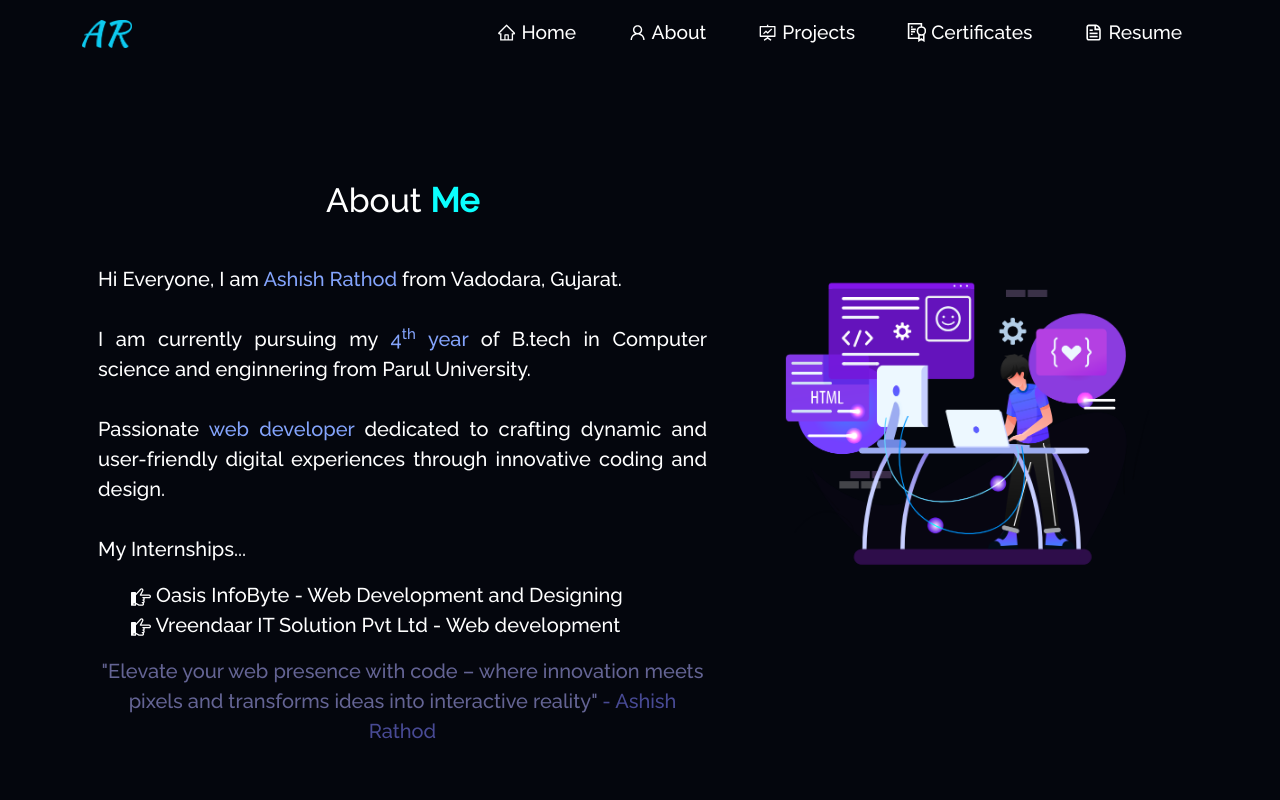
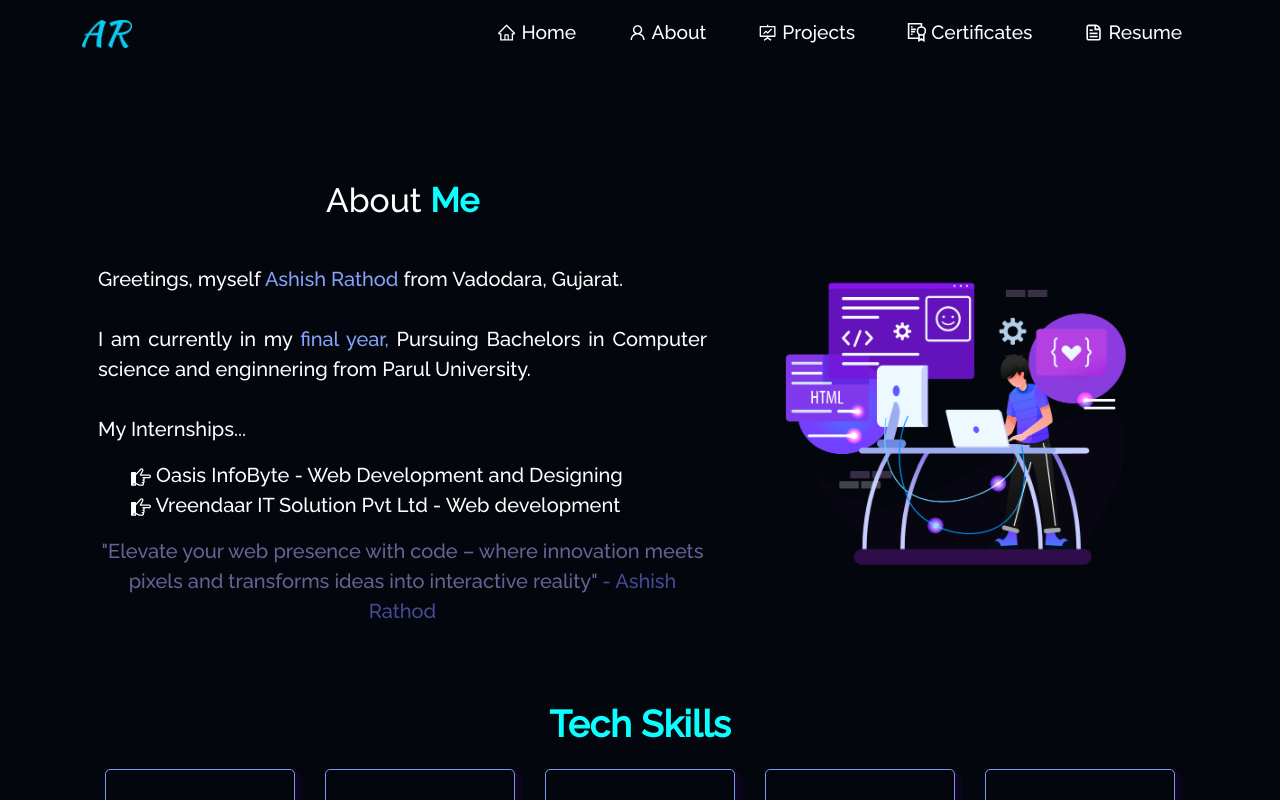
Before and after one commit to AR2905/AvR-Portfolio, a React (Vite) app: page /about in a window 1280 px wide. Shown: the top 800 px of the page. Built offline with nearby package versions, Linux system fonts and the light colour scheme.

Commit message:
Update AboutCard.jsx

```diff
--- a/src/components/About/AboutCard.jsx
+++ b/src/components/About/AboutCard.jsx
@@ -8,17 +8,13 @@ function AboutCard() {
       <Card.Body>
         <blockquote className="blockquote mb-0">
           <p style={{ textAlign: "justify" }}>
-            Hi Everyone, I am <span className="bluey">Ashish Rathod </span>
+          Greetings, myself <span className="bluey">Ashish Rathod </span>
             from <span> Vadodara, Gujarat.</span>
             <br /><br />
-            I am currently pursuing my<span className="bluey"> 4<sup>th</sup> year </span>of B.tech in Computer science and enginnering from Parul University.
+            I am currently in my <span className="bluey"> final year, </span> Pursuing Bachelors in Computer science and enginnering from Parul University.
             <br />
             <br />
 
-            Passionate<span className="bluey">  web developer</span> dedicated to crafting dynamic and user-friendly digital experiences through innovative coding and design.
-
-            <br />
-            <br />
             My Internships...
           </p>
           <ul>
```
